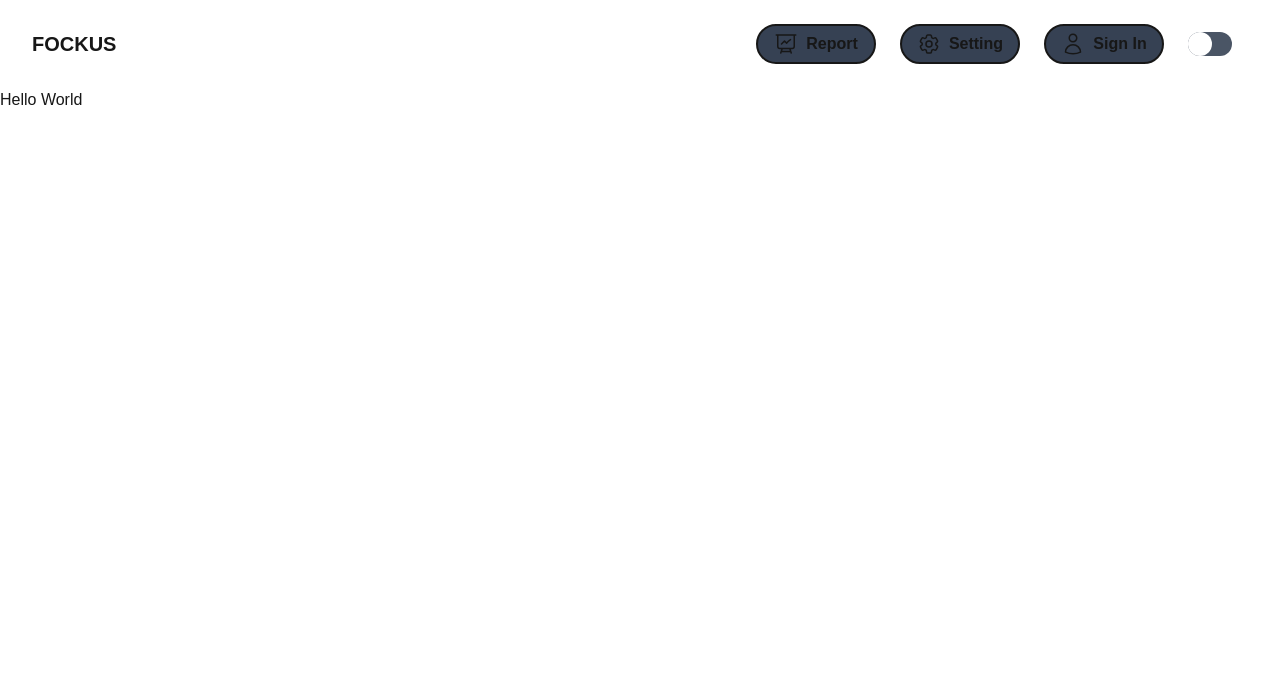
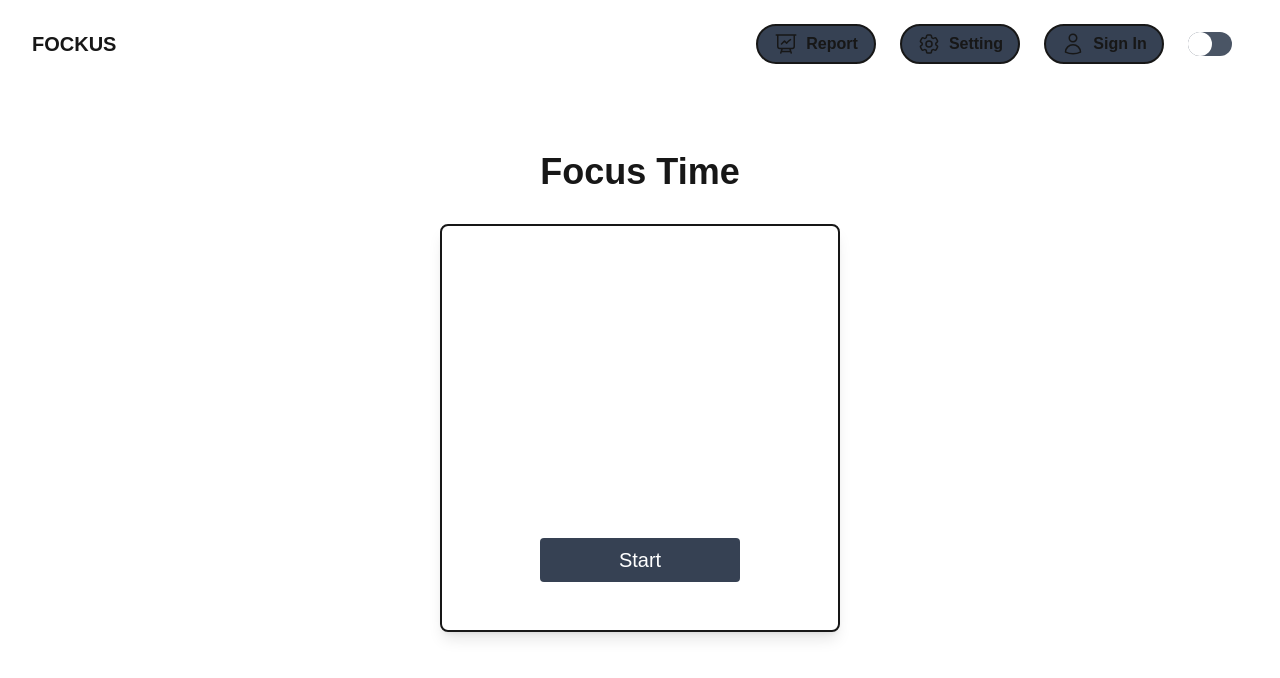
Before and after one commit to bgsirwn/fockus, a Next.js app: page / in a window 1280 px wide. Shown: the top 678 px of the page. Built offline with nearby package versions, Linux system fonts and the light colour scheme.

Commit message:
feat: implement FocusTime component for managing focus and break sessions

```diff
--- /dev/null
+++ b/src/app/components/FocusTime.tsx
@@ -0,0 +1,64 @@
+'use client';
+
+import React, { useState } from "react";
+
+export default function FocusTime() {
+
+    const [focusTime, setFocusTime] = useState(25);
+    const [breakTime, setBreakTime] = useState(5);
+    const [isRunning, setIsRunning] = useState(false);
+    const [timeLeft, setTimeLeft] = useState(focusTime * 60);
+    const [isFocusSession, setIsFocusSession] = useState(true);
+
+    React.useEffect(() => {
+        let timer: NodeJS.Timeout;
+        if (isRunning && timeLeft > 0) {
+            timer = setInterval(() => {
+                setTimeLeft((prev) => prev - 1);
+            }, 1000);
+        } else if (timeLeft === 0) {
+            if (isFocusSession) {
+                setIsFocusSession(false);
+                setTimeLeft(breakTime * 60);
+            } else {
+                setIsFocusSession(true);
+                setTimeLeft(focusTime * 60);
+            }
+        }
+        return () => clearInterval(timer);
+    }, [isRunning, timeLeft, isFocusSession, focusTime, breakTime]);
+
+    const formatTime = (seconds: number) => {
+        const mins = Math.floor(seconds / 60);
+        const secs = seconds % 60;
+        return `${mins.toString().padStart(2, '0')}:${secs.toString().padStart(2, '0')}`;
+    };
+
+    const handleStartPause = () => {
+        setIsRunning(!isRunning);
+    };
+
+
+
+    return (
+        <div className="flex flex-col items-center justify-center mt-20">
+            <h1 className="text-4xl font-bold mb-8">Focus Time</h1>
+            <div className="p-8 rounded-lg shadow-lg w-100 border-2">
+                <div className="text-center mb-8 text-white">
+                    <h2 className="text-2xl font-semibold">{isFocusSession ? 'Focus Session' : 'Break Time'}</h2>
+                    <p className="flex justify-center items-center text-6xl w-50 h-50 font-mono my-4 mx-auto border-2 rounded-full">{formatTime(timeLeft)}</p>
+                </div>
+                <div className="flex justify-center space-x-4 mb-4">
+                    <button
+                        onClick={handleStartPause}
+                        className="px-4 py-2 w-50 text-xl text-white rounded bg-gray-700 hover:bg-amber-400"
+                    >
+                        {isRunning ? 'Pause' : 'Start'}
+                    </button>
+
+                </div>
+
+            </div>
+        </div>
+    );
+}
--- a/src/app/page.tsx
+++ b/src/app/page.tsx
@@ -1,23 +1,15 @@
 'use client'
-import Link from "next/link";
-import { Switch } from "@headlessui/react";
+
 import React, { useState } from "react";
+import FocusTime from "./components/FocusTime";
 
 export default function Home() {
 
-  const [enabled, setEnabled] = useState(false)
 
 
   return (
-    <h1>Hello World</h1>
+    <FocusTime />
   );
 
 
-
-
-
-
-
-
-
 }
```
